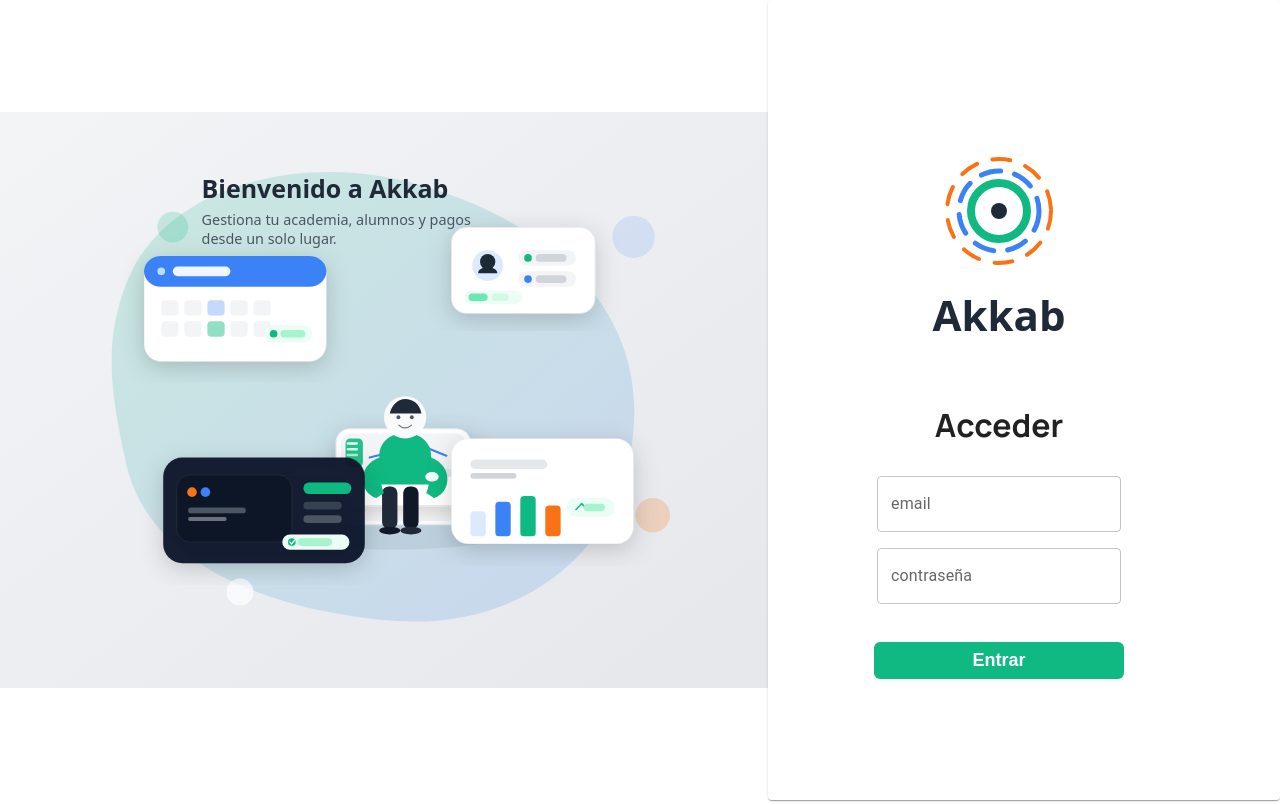
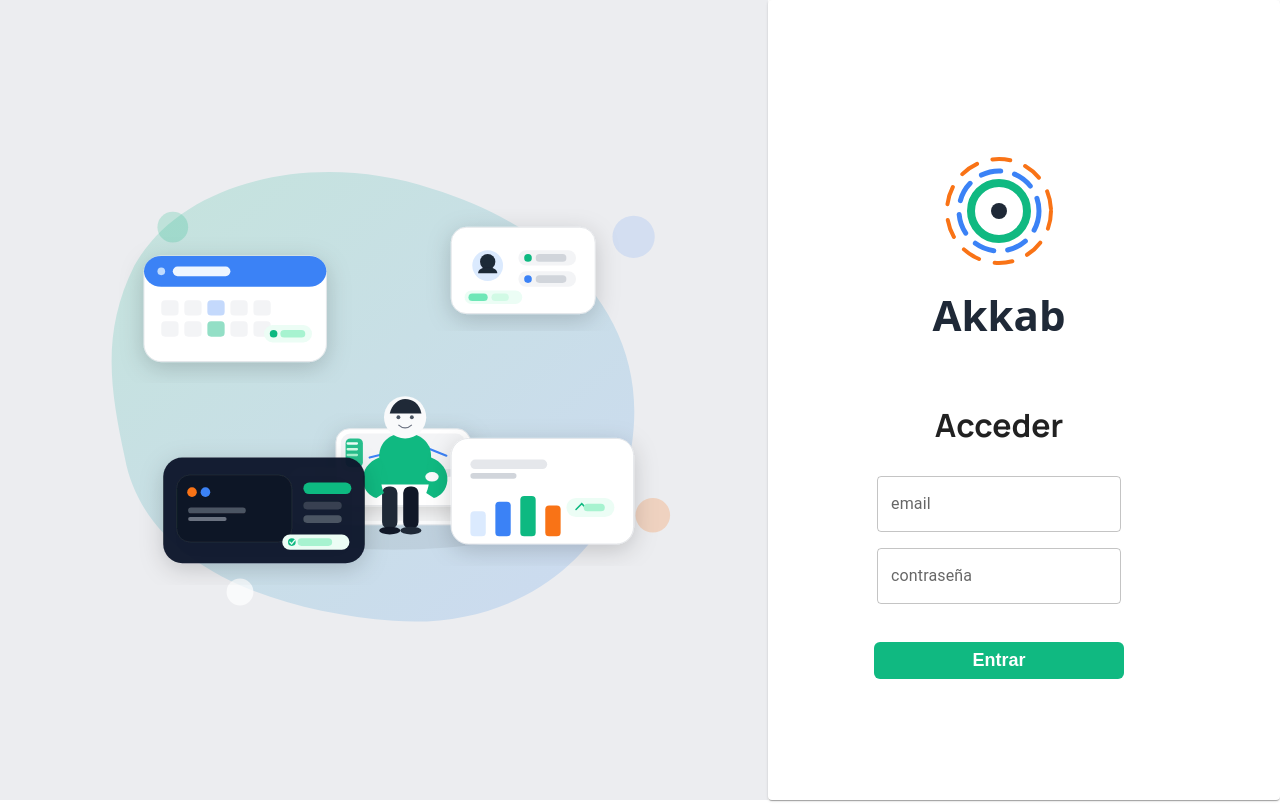
Before and after one commit to IsaacOrtgaAcosta/akkabAcademy, a React app in the folder frontend/: page / in a window 1280 px wide. Built offline with nearby package versions, Linux system fonts and the light colour scheme; some icons are missing; the HTML template or start-up script is replaced by a standard one.

Commit message:
change login illustration

```diff
--- a/frontend/src/app/features/auth/components/login-form/LoginForm.tsx
+++ b/frontend/src/app/features/auth/components/login-form/LoginForm.tsx
@@ -8,8 +8,6 @@ import usePasswordToggle from "@/app/shared/hooks/usePasswordToggle";
 export const LoginForm = () => {
 
   const {type, visible, toggle} = usePasswordToggle();
-
-
 
   return (
     <div className={styles.form}>
--- a/frontend/src/app/features/auth/pages/login/LoginPage.module.css
+++ b/frontend/src/app/features/auth/pages/login/LoginPage.module.css
@@ -7,6 +7,7 @@
 
 .subContainerImg{
     width: 60vw;
+    background-color: #ecedf0;
 }
 
 .subContainerForm{
--- a/frontend/src/app/features/auth/pages/login/LoginPage.tsx
+++ b/frontend/src/app/features/auth/pages/login/LoginPage.tsx
@@ -1,6 +1,6 @@
 import { LoginForm } from "../../components/login-form/LoginForm";
 import { Card } from "@/app/shared/components/ui/card/Card";
-import LoginIllustration from "@/assets/illustrations/login.svg";
+import LoginIllustration from "@/assets/illustrations/login-illustration.svg";
 import styles from "./LoginPage.module.css";
 
 export const LoginPage = () => {
```
Also changed, not shown: frontend/src/assets/illustrations/login-illustration.svg (added).
